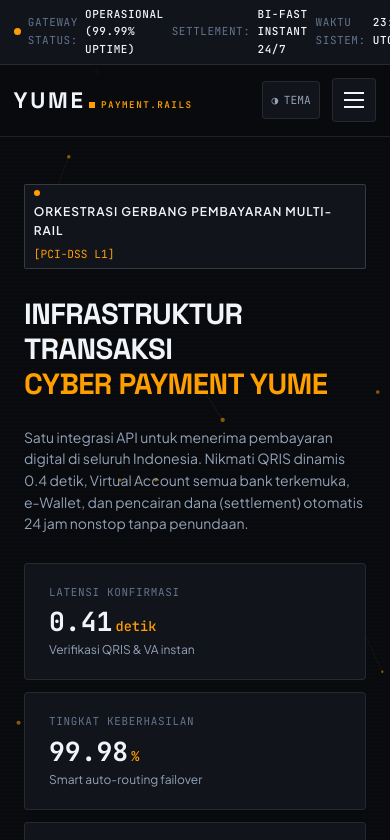
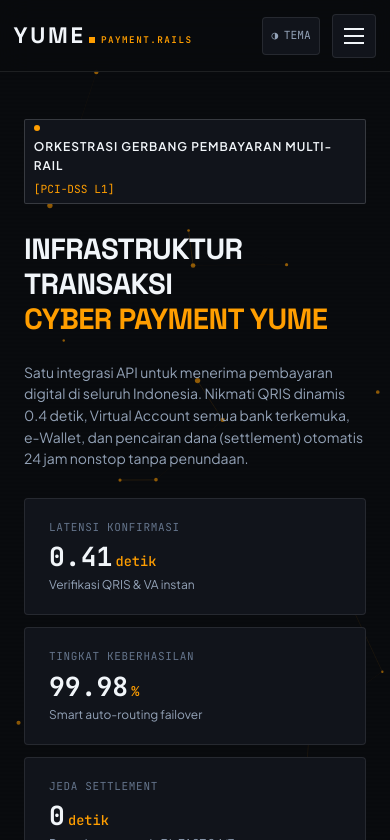
Before and after one commit to callmezext/yume-tech, a plain HTML site: page index.html in a window 390 px wide. Shown: the top 840 px of the page. Drawn offline with Linux system fonts and the light colour scheme.

Commit message:
refactor(nav): remove top telemetry system-bar to fix mobile overlap and position navbar directly at top of viewport

```diff
--- a/index.html
+++ b/index.html
@@ -22,28 +22,6 @@
   <!-- Canvas background for interactive cyber network constellation -->
   <canvas id="cyber-canvas" aria-hidden="true"></canvas>
 
-  <!-- Top System Bar (Real-time telemetry banner) -->
-  <aside class="system-bar" aria-label="Status Jaringan Pembayaran">
-    <div class="system-bar-inner">
-      <div class="sys-item">
-        <span class="status-indicator online" aria-hidden="true"></span>
-        <span class="sys-label">GATEWAY STATUS:</span>
-        <span class="sys-val" id="top-network-status">OPERASIONAL (99.99% UPTIME)</span>
-      </div>
-      <div class="sys-item hide-mobile">
-        <span class="sys-label">KANAL AKTIF:</span>
-        <span class="sys-val">QRIS, VA MULTI-BANK, E-WALLET</span>
-      </div>
-      <div class="sys-item hide-tablet">
-        <span class="sys-label">SETTLEMENT:</span>
-        <span class="sys-val">BI-FAST INSTANT 24/7</span>
-      </div>
-      <div class="sys-item">
-        <span class="sys-label">WAKTU SISTEM:</span>
-        <span class="sys-val font-mono" id="live-utc-time">--:--:-- UTC</span>
-      </div>
-    </div>
-  </aside>
 
   <!-- Main Navigation Header -->
   <header class="main-header" id="top-nav">
--- a/style.css
+++ b/style.css
@@ -53,7 +53,6 @@
   /* Layout */
   --container-max: 1240px;
   --header-height: 72px;
-  --system-bar-height: 34px;
 }
 
 /* Light High-Contrast Matrix Theme (R-21, R-34: Both themes fully functional) */
@@ -98,7 +97,7 @@
   color: var(--text-main);
   background-color: var(--bg-base);
   scroll-behavior: smooth;
-  scroll-padding-top: calc(var(--header-height) + var(--system-bar-height) + 16px);
+  scroll-padding-top: calc(var(--header-height) + 16px);
   -webkit-font-smoothing: antialiased;
   -moz-osx-font-smoothing: grayscale;
 }
@@ -172,68 +171,15 @@
   opacity: 0.25;
 }
 
-/* --- Top System Telemetry Bar --- */
-.system-bar {
+/* --- Main Header & Navigation (Directly at the Top) --- */
+.main-header {
   position: sticky;
   top: 0;
   z-index: 100;
-  height: var(--system-bar-height);
-  background-color: var(--bg-surface);
-  border-bottom: 1px solid var(--border-subtle);
-  font-family: var(--font-mono);
-  font-size: 0.75rem;
-  letter-spacing: 0.05em;
-  color: var(--text-muted);
-}
-
-.system-bar-inner {
-  max-width: var(--container-max);
-  margin: 0 auto;
-  padding: 0 1.5rem;
-  height: 100%;
-  display: flex;
-  align-items: center;
-  justify-content: space-between;
-  gap: 1.5rem;
-}
-
-.sys-item {
-  display: flex;
-  align-items: center;
-  gap: 0.45rem;
-}
-
-.sys-label {
-  color: var(--text-dim);
-}
-
-.sys-val {
-  color: var(--text-main);
-  font-weight: 500;
-}
-
-.status-indicator {
-  display: inline-block;
-  width: 7px;
-  height: 7px;
-  border-radius: 50%;
-  background-color: var(--accent-primary);
-  flex-shrink: 0;
-}
-
-.status-indicator.online {
-  background-color: var(--accent-primary);
-}
-
-/* --- Main Header & Navigation --- */
-.main-header {
-  position: sticky;
-  top: var(--system-bar-height);
-  z-index: 99;
   height: var(--header-height);
   background-color: var(--bg-overlay);
-  backdrop-filter: blur(12px);
-  -webkit-backdrop-filter: blur(12px);
+  backdrop-filter: blur(16px);
+  -webkit-backdrop-filter: blur(16px);
   border-bottom: 1px solid var(--border-subtle);
   transition: background-color var(--transition-normal);
 }
@@ -2230,19 +2176,6 @@
 
 /* --- SMALL MOBILE VIEWPORT (<= 480px / 375px / 360px) --- */
 @media (max-width: 480px) {
-  /* System Bar Compact */
-  .system-bar {
-    font-size: 0.6875rem;
-    height: auto;
-    padding: 0.35rem 0;
-  }
-
-  .system-bar-inner {
-    padding: 0 0.85rem;
-    gap: 0.5rem;
-    justify-content: space-between;
-  }
-
   /* Nav Container Compact */
   .nav-container {
     padding: 0 0.85rem;
```
